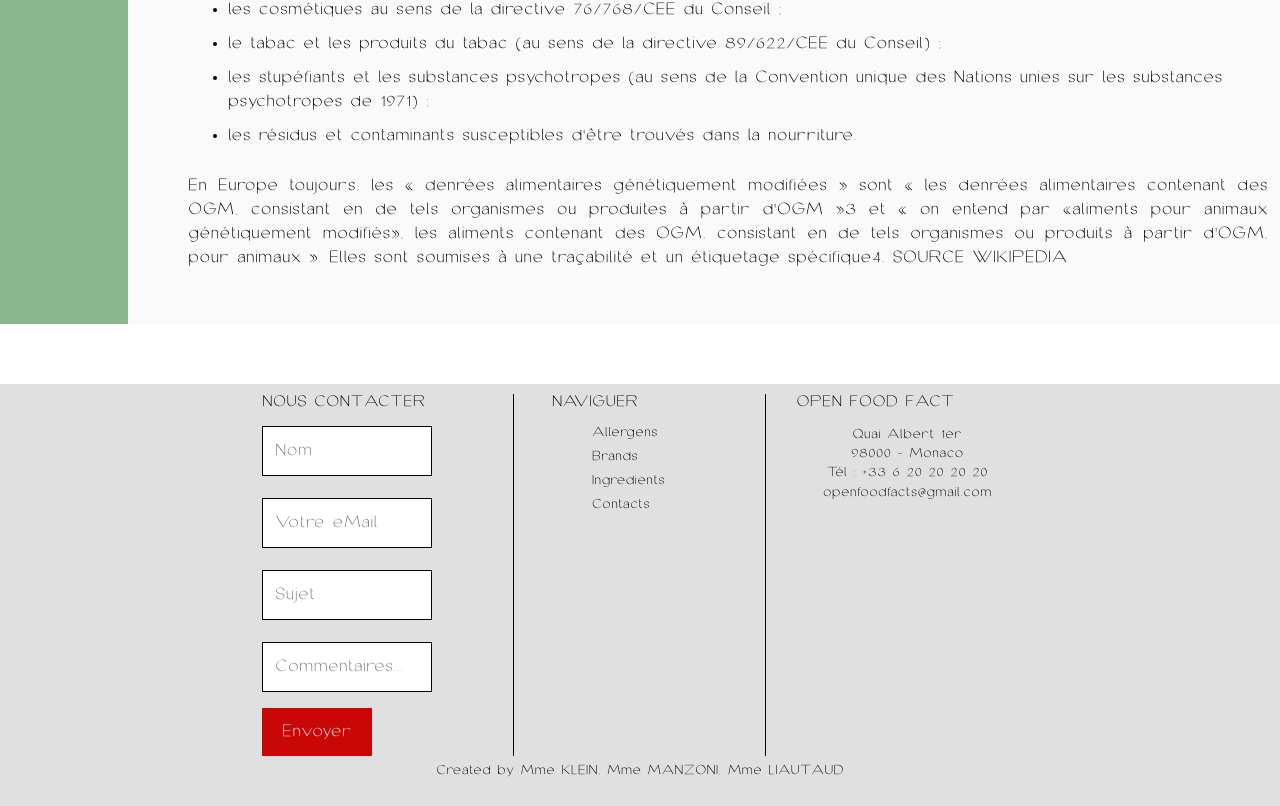
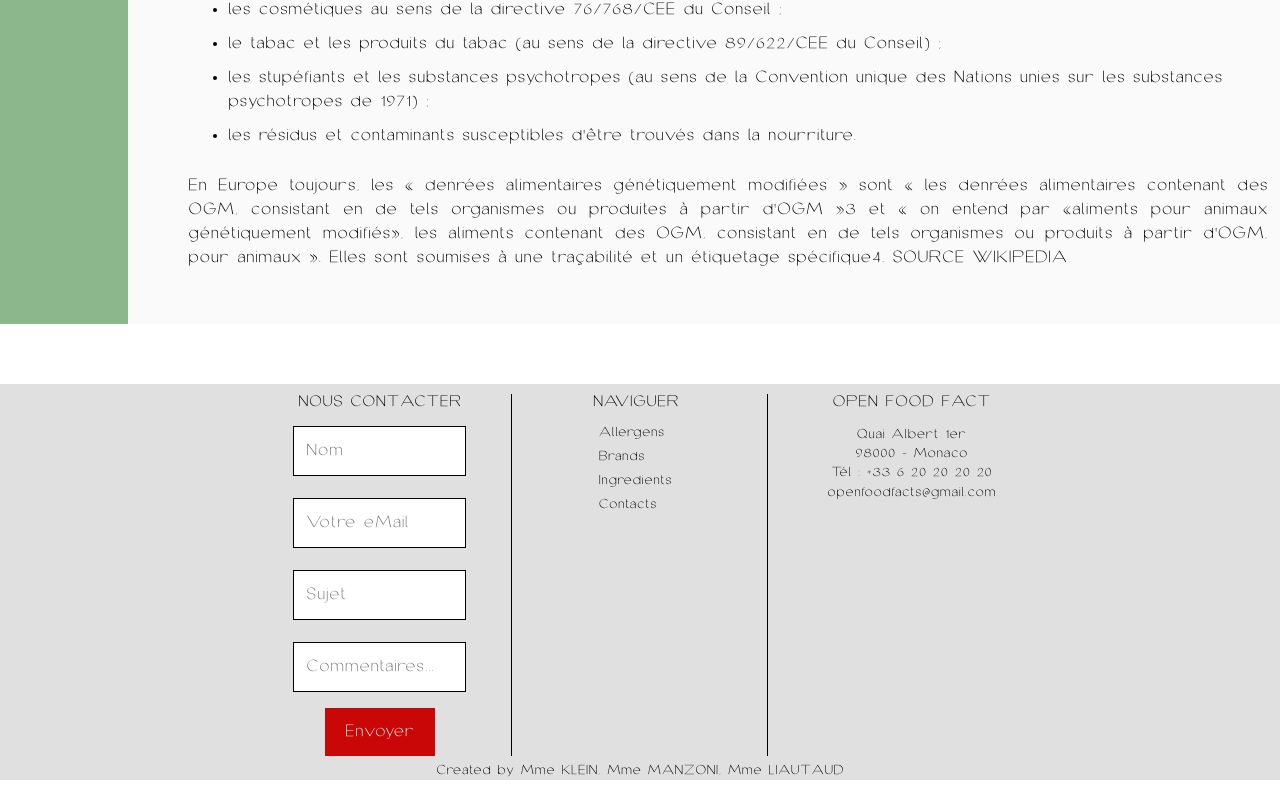
Before and after one commit to lucilemzn/API-OpenFoodFacts, an Angular app: page / in a window 1280 px wide. Shown: the part 1028-1834 px from the top of the page. After the commit the page ends 1809 px from the top, so only its background shows below. Built offline with nearby package versions, Linux system fonts and the light colour scheme.

Commit message:
changements css html

```diff
--- a/src/app/allergen/allergen.component.css
+++ b/src/app/allergen/allergen.component.css
@@ -41,6 +41,6 @@ div{
 body {
   margin-top:0;
   width:100%;
-  padding-bottom:6%;
+  padding-bottom:1%;
   background-color: #ff7676;
 }
--- a/src/app/brand/brand.component.css
+++ b/src/app/brand/brand.component.css
@@ -41,6 +41,6 @@ div{
 body {
   margin-top:0;
   width:100%;
-  padding-bottom:6%;
+  padding-bottom:1%;
   background-color: #9d9eff;
 }
--- a/src/app/footer/footer.component.css
+++ b/src/app/footer/footer.component.css
@@ -6,8 +6,8 @@ footer{
   grid-row-end: 3;
   position:relative;
   color: black;
+  padding-top : 10px;
   margin-bottom:-15px;
-  padding:10px;
   font-family:"cofley";
 }
 
@@ -24,8 +24,10 @@ footer a{
 }
 footer ul{
    list-style-type: none;
-    text-align: left;
+   padding-left:35%;
+
 }
+
 footer a:hover{
   color:blue;
   text-decoration:none;
@@ -47,6 +49,7 @@ footer p{
 }
 .sub{
   width:25%;
+  text-align : center;
   border-right:solid black 1px;
 }
 .sub3{
@@ -56,11 +59,12 @@ footer p{
 }
 .sub4{
   width:25%;
-  padding-left:5%;
   border-right:solid black 1px;
+
 }
 footer h2{
   font-size: 15px;
+  text-align : center;
   color:black;
 }
 
@@ -71,6 +75,7 @@ border: 1px solid black;
 margin-top: 6px;
 margin-bottom: 16px;
 resize: vertical;
+
 }
 
 footer input[type=submit] {
--- a/src/app/header/header.component.css
+++ b/src/app/header/header.component.css
@@ -10,7 +10,7 @@ header{
 
 }
 li{
-  width:150px;
+  width:170px;
 }
 a{
   font-size:17px;
--- a/src/app/header/header.component.html
+++ b/src/app/header/header.component.html
@@ -23,7 +23,7 @@
         <a class="nav-link active" routerLink="Ingredients">Ingredients List</a>
       </li>
       <li class="nav-item" onclick="onContact()">
-        <a class="nav-link active" routerLink="Contact">Contact</a>
+        <a class="nav-link active" routerLink="Contact">Team</a>
       </li>
     </ul>
   </div>
--- a/src/app/ingredient/ingredient.component.css
+++ b/src/app/ingredient/ingredient.component.css
@@ -41,6 +41,6 @@ div{
 body {
   margin-top:0;
   width:100%;
-  padding-bottom:6%;
+  padding-bottom:1%;
   background-color: #95ca9c;
 }
--- a/src/app/products/products.component.css
+++ b/src/app/products/products.component.css
@@ -0,0 +1,60 @@
+@font-face{
+  font-family: "cofley";
+  src: url('src/police/cofley-thin.ttf') format("truetype");
+
+}
+
+h3 {
+  color: white;
+  background-color:rgb(240, 164, 51);
+  font-size: 70px;
+  letter-spacing: 5px;
+  padding-bottom: 5px;
+  padding-top: 5px;
+  font-family: Georgia, 'Times New Roman', Times, serif;
+  line-height: 1;
+  text-align: center;
+  font-weight: bold;
+  }
+
+h2{
+  font-family: "georgia";
+  font-style: bold;
+  text-align: center;
+  margin-bottom:3%;
+}
+section{
+  width: 60%;
+  margin-left:20%;
+  margin-right:20%;
+  padding-bottom:5%;
+  background-color: white;
+}
+
+div{
+  text-align: center;
+  font-family: "cofley";
+  margin-bottom: 1%;
+  font-size: 30px;
+}
+
+body {
+  margin-top:0;
+  width:100%;
+  padding-bottom:1%;
+  background-color: #ffe59d;
+}
+label{
+  padding-left : 1%;
+  font-family : "cofley";
+  font-size: 20px;
+}
+label input{
+  size:300px;
+}
+
+p{
+  text-align:justify;
+  margin :5%;
+  font-family:"cofley";
+}
--- a/src/app/products/products.component.html
+++ b/src/app/products/products.component.html
@@ -1,15 +1,13 @@
-<div class="container">
-  <div class="row justify-content-center">
-  <div class="col align-self-center">
+<body>
+  <h3>Choose your product</h3>
+
+  <section>
+    <h2>Enter your product !</h2>
+
+    <p> Vous avez besoin de connaître les ingrédients et les allergènes d'un produit ? Vous êtes au bon endroit ! Pour
+      cela il vous suffit d'entrer le nom du produit dans la barre de recherche. </p>
+
   <label>Enter your product :</label><input (ngModel)="name" placeholder="Ex: Milk ..." type="text">
-  <button type="button" class="btn btn-info" (click)="getRandomProductDetails(http)">Search</button>
-</div>
-<div class="col align-self-start">
-  <div class="card" style="width: 18rem;">
-          <div class="card-body"> <img src={{searchResult.product.image_front_url}}>
-            <h5 class="card-title">{{searchResult}}</h5>
-          </div>
-        </div>
-      </div>
-    </div>
-  </div>
+ <!--<button type="button" class="btn btn-info" (click)="getRandomProductDetails(http)">Search</button>-->
+</section>
+</body>
```
